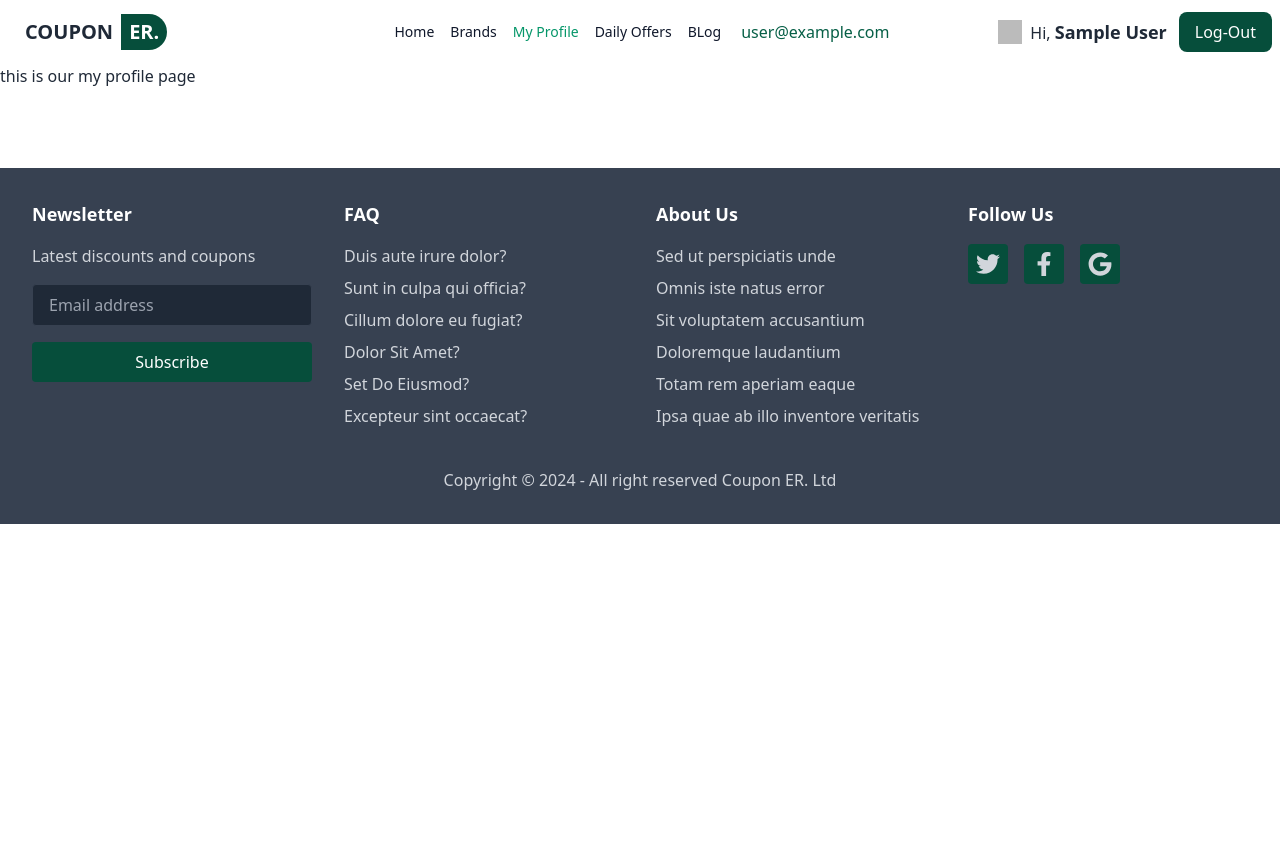
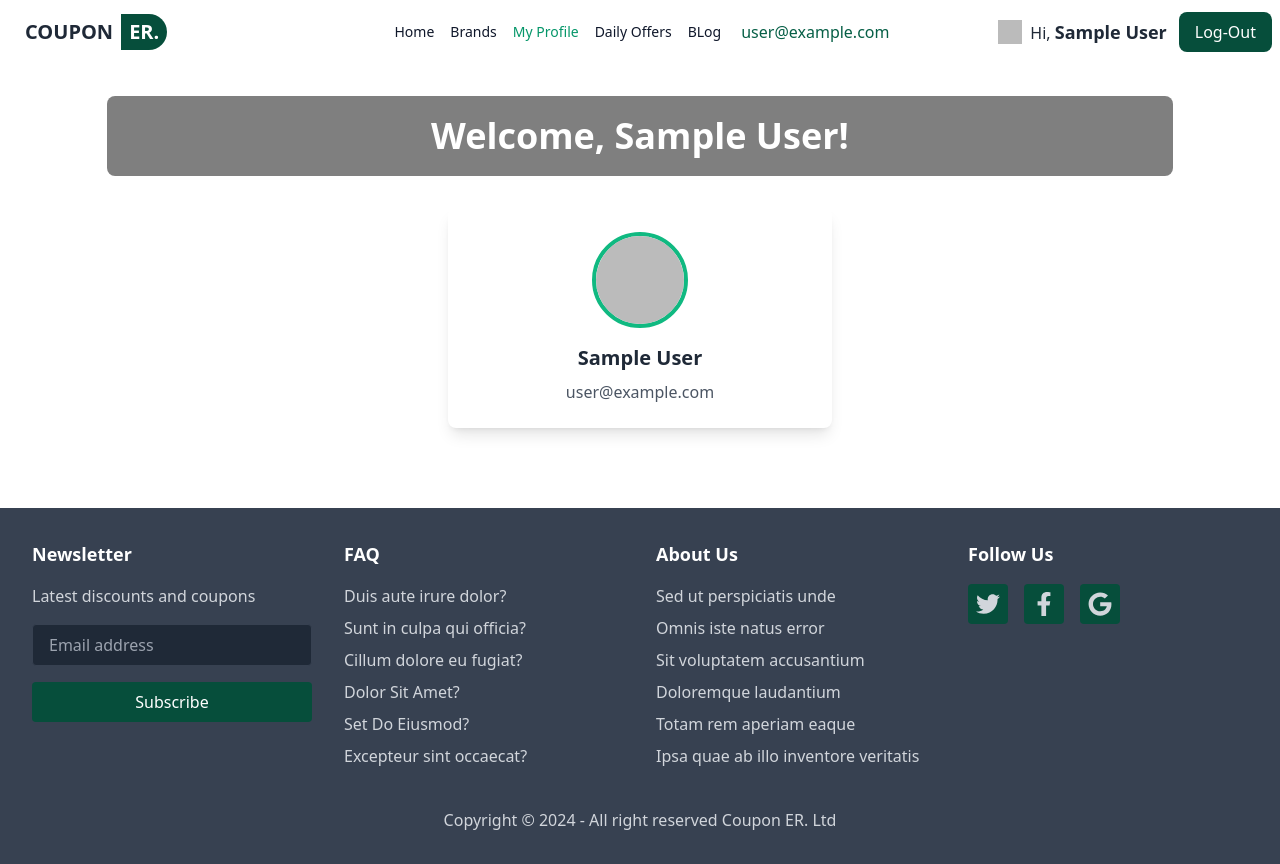
Before and after one commit to chayon1001/coupon-collection, a React (Vite) app: page /my-profile in a window 1280 px wide. Before the commit the page ends 800 px from the top, so only its background shows below. Built offline with nearby package versions, Linux system fonts and the light colour scheme; no server answers; sample sign-in values are in the browser's storage.

Commit message:
added the user profile pages

```diff
--- a/src/pages/MyProfile/MyProfile.jsx
+++ b/src/pages/MyProfile/MyProfile.jsx
@@ -1,13 +1,35 @@
-import React from 'react';
+import React, { useContext } from 'react';
 import Navbar from '../../components/Navbar/Navbar';
 import Footer from '../../components/Footer/Footer';
+import { AuthContext } from '../../Provider/AuthProvider';
 
 const MyProfile = () => {
+    const {user} = useContext(AuthContext)
     return (
-        <div>
+        <div className='w-10/12 mx-auto mt-8'>
 
-            <h3>this is our my profile page</h3>
+            <div
+                className="relative h-20 flex items-center justify-center "  >
+                <div className="bg-black bg-opacity-50 w-full h-full absolute rounded-lg"></div>
+                <h1 className="relative text-4xl font-bold text-white z-10">
+                    Welcome, {user?.displayName}!
+                </h1>
+            </div>
 
+
+            <div className="flex justify-center mt-8">
+                <div className="w-full max-w-sm bg-white shadow-lg rounded-lg overflow-hidden">
+                    <div className="flex flex-col items-center p-6">
+                        <img
+                            className="w-24 h-24 rounded-full border-4 border-emerald-500"
+                            src={user?.photoURL} />
+                        <h2 className="mt-4 text-xl font-semibold text-gray-800">
+                            {user?.displayName}
+                        </h2>
+                        <p className="text-gray-600 mt-2">{user?.email}</p>
+                    </div>
+                </div>
+            </div>
         </div>
     );
 };
--- a/src/routes/Router.jsx
+++ b/src/routes/Router.jsx
@@ -49,7 +49,9 @@ export const router = createBrowserRouter([
             },
             {
                 path: "/my-profile",
-                element: <MyProfile></MyProfile>
+                element: <PrivateRoute>
+                    <MyProfile></MyProfile>
+                </PrivateRoute>
             },
             {
                 path: '/dailyOffers',
```
